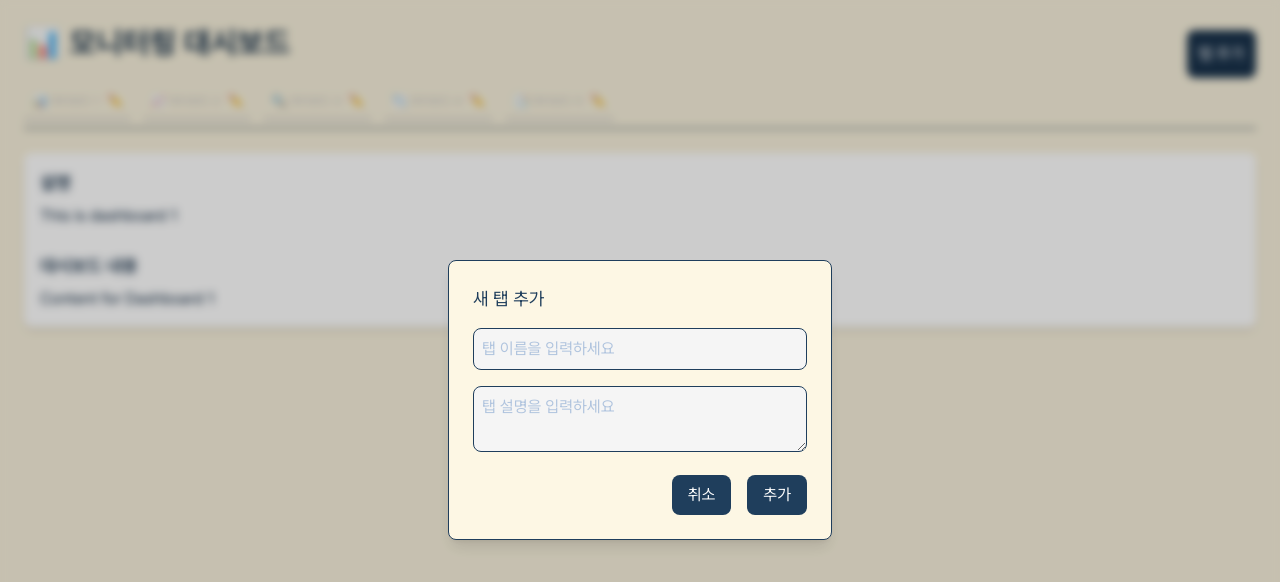
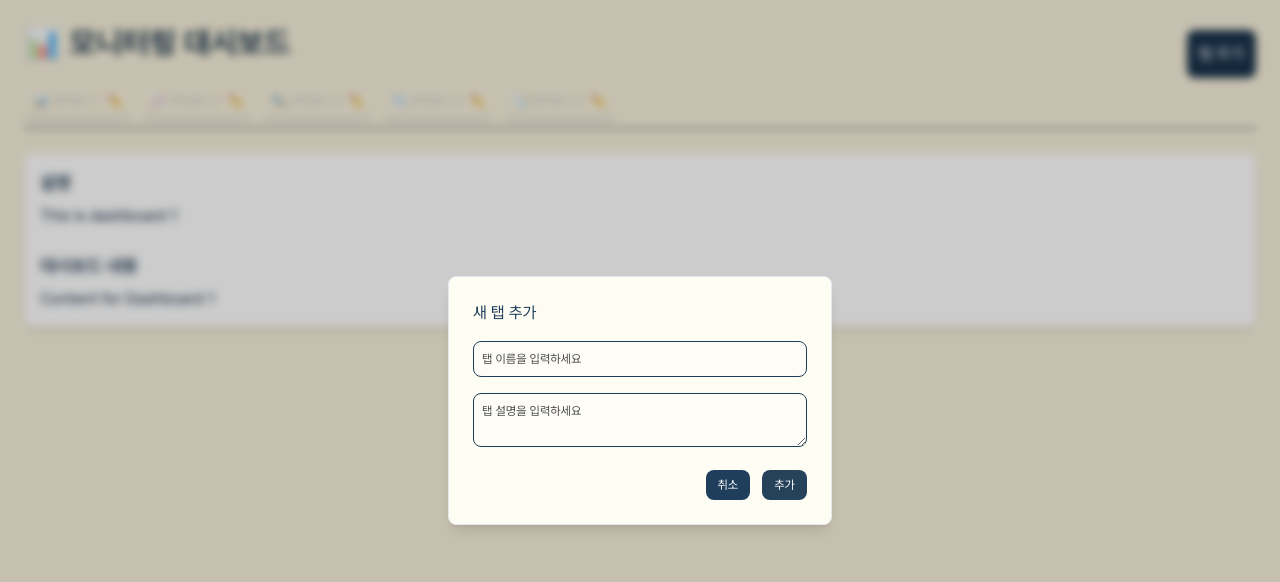
Before and after one commit to m0oMoo/monitoring_client, a Next.js app: page /dashboard in a window 1280 px wide. Both pictures are taken after a click on the button "탭 추가". Shown: the top 582 px of the page. Built offline with nearby package versions, Linux system fonts and the light colour scheme.

Commit message:
feat: Update addTabModal.tsx

```diff
--- a/src/app/components/modal/addTabModal.tsx
+++ b/src/app/components/modal/addTabModal.tsx
@@ -21,33 +21,33 @@ const AddTabModal = ({ isOpen, onClose, onAddTab }: AddTabModalProps) => {
   return (
     isOpen && (
       <div className="fixed inset-0 bg-black bg-opacity-20 backdrop-blur-sm flex justify-center items-center z-50">
-        <div className="bg-[#fdf7e4] p-6 rounded-lg shadow-lg w-96 border border-[#1f3e5c]">
-          <h2 className="text-xl text-[#1f3e5c] mb-4">새 탭 추가</h2>
+        <div className="bg-ivory-bg p-6 rounded-lg shadow-lg w-96 border border-navy-boㄴrder">
+          <h2 className="text-lg text-navy-border mb-4">새 탭 추가</h2>
 
           <input
             type="text"
             value={newTabName}
             onChange={(e) => setNewTabName(e.target.value)}
-            className="border border-[#1f3e5c] p-2 mb-4 w-full bg-[#F5F5F5] text-[#102841] placeholder-[#B0C4DE] rounded-lg"
+            className="border border-navy-border p-2 mb-4 w-full text-sm bg-ivory-bg_secondary text-navy-text placeholder-text2 rounded-lg"
             placeholder="탭 이름을 입력하세요"
           />
 
           <textarea
             value={newTabDescription}
             onChange={(e) => setNewTabDescription(e.target.value)}
-            className="border border-[#1f3e5c] p-2 mb-4 w-full bg-[#F5F5F5] text-[#102841] placeholder-[#B0C4DE] rounded-lg"
+            className="border border-navy-border p-2 mb-4 w-full text-sm bg-ivory-bg_secondary text-navy-text placeholder-text2 rounded-lg"
             placeholder="탭 설명을 입력하세요"
           />
 
-          <div className="flex justify-end gap-4">
+          <div className="flex justify-end gap-3">
             <button
-              className="px-4 py-2 bg-[#1f3e5c] text-white rounded-lg hover:bg-[#102841]"
+              className="px-3 py-1.5 bg-navy-border text-sm text-white rounded-lg hover:bg-navy-text"
               onClick={onClose}
             >
               취소
             </button>
             <button
-              className="px-4 py-2 bg-[#1f3e5c] text-white rounded-lg hover:bg-[#102841]"
+              className="px-3 py-1.5 bg-navy-btn text-sm text-white rounded-lg hover:bg-navy-btn_hover"
               onClick={handleSubmit}
             >
               추가
```
